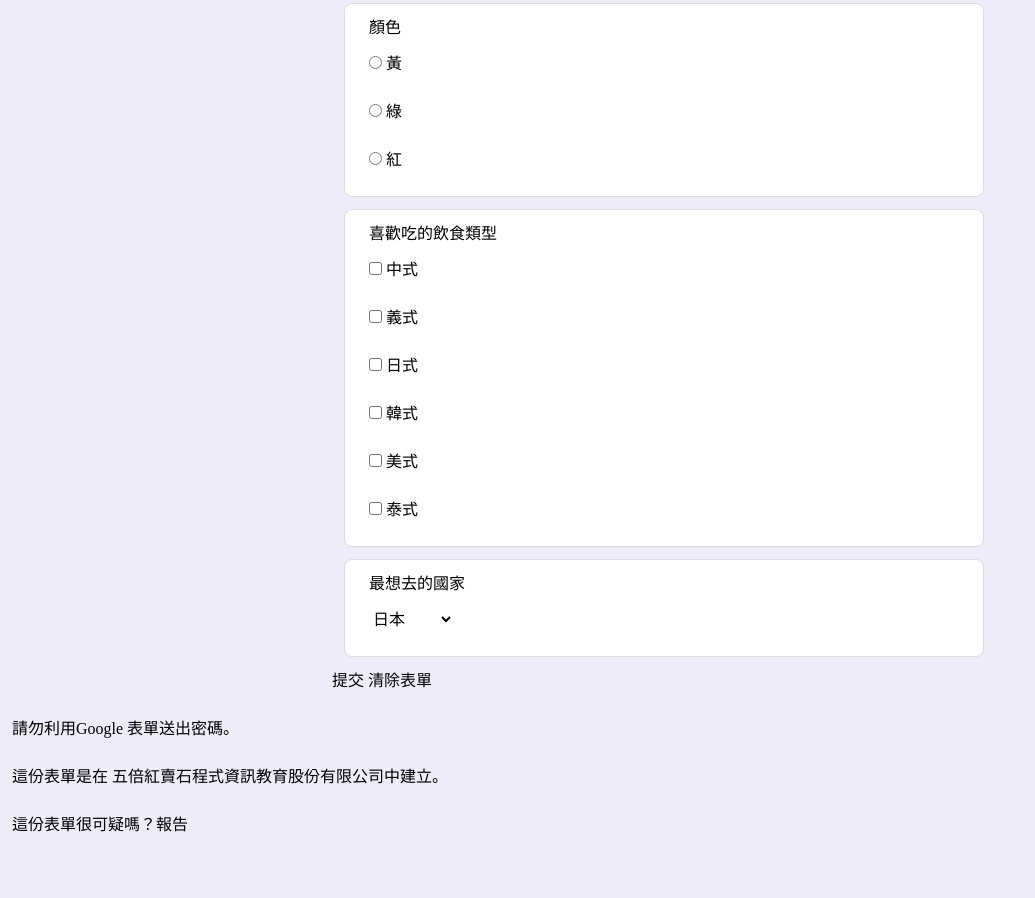
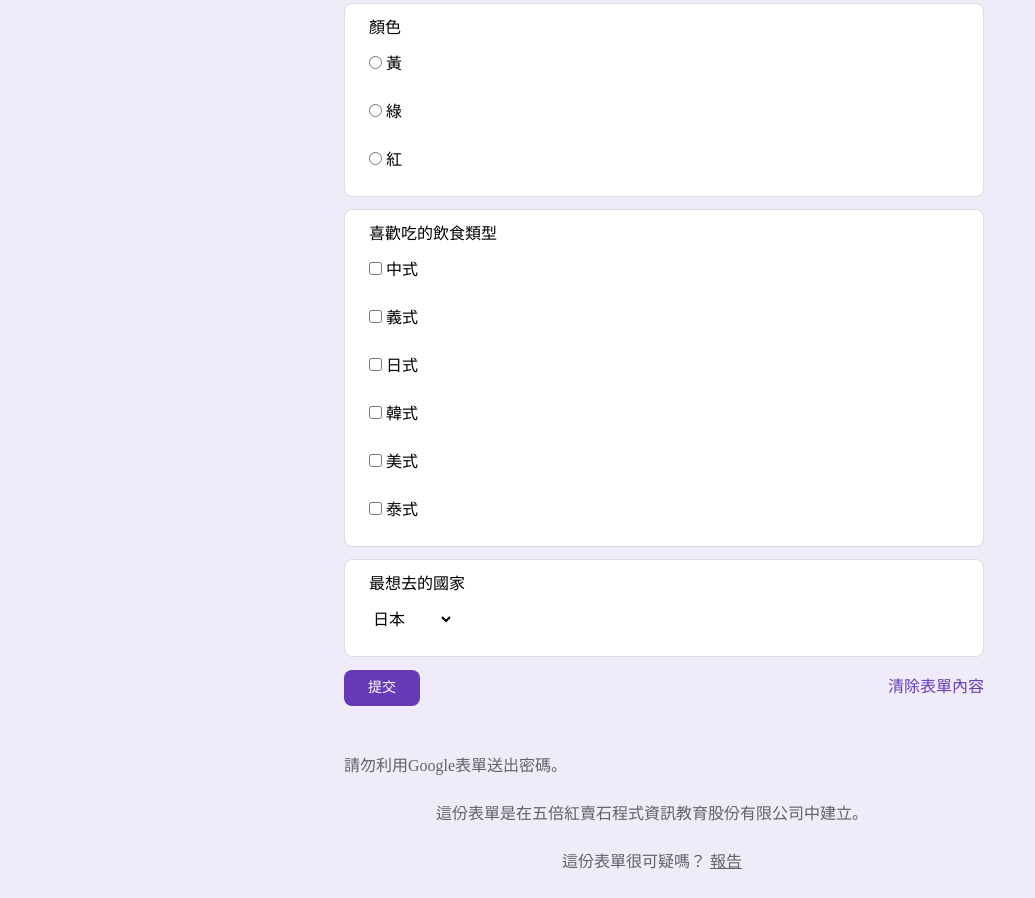
Before and after one commit to Louis-369/HTML-CSS, a plain HTML site: page 作業繳交/form prectice.html in a window 1280 px wide. Shown: the part 671-1569 px from the top of the page, without its empty margins (0-1035 px from the left). Before the commit the page ends 1520 px from the top, so only its background shows below. Drawn offline with Linux system fonts and the light colour scheme.

Commit message:
Refactor form and footer structure: add required attribute to email input, enhance button styling, and improve footer layout for better usability

```diff
--- a/作業繳交/form prectice.css
+++ b/作業繳交/form prectice.css
@@ -3,7 +3,8 @@ body {
   background-color: #f0ebf8;
 }
 /* 可以先設背景色看有無其他爆表 */
-form {
+form,
+footer {
   margin: 0 auto;
   width: 640px;
   text-align: left;
@@ -19,6 +20,7 @@ section {
 }
 .option-section {
   padding: 12px;
+  margin-bottom: 12px;
 }
 
 h1 {
@@ -41,6 +43,10 @@ input {
   outline: none;
 }
 
+span {
+  float: right;
+  color: #673ab7;
+}
 .head-div {
   background-color: #673ab7;
   border-radius: 8px 8px 0 0;
@@ -73,3 +79,23 @@ input {
   width: 170px;
   padding: 0;
 }
+.footer-center {
+  text-align: center;
+  color: #5f6368;
+}
+#report,
+.password-warn {
+  color: #5f6368;
+}
+.submit {
+  padding: 0px 24px;
+  color: #fff;
+  background-color: #673ab7;
+  border-radius: 8px;
+  font-size: 14px;
+}
+.button-section {
+  background-color: #f0ebf8;
+  border: none;
+  line-height: 36px;
+}
--- a/作業繳交/form prectice.html
+++ b/作業繳交/form prectice.html
@@ -48,7 +48,7 @@
         <label for="email">信箱</label>
         <span class="red-asterisk">*</span>
         <div>
-          <input type="email" id="email" placeholder="您的回答" />
+          <input type="email" id="email" required placeholder="您的回答" />
         </div>
         <div class="gray-bottom"></div>
       </section>
@@ -151,13 +151,25 @@
           </div>
         </label>
       </section>
-      <button type="submit">提交</button>
-      <button type="reset">清除表單</button>
+      <section class="button-section">
+        <button type="submit" class="submit">提交</button>
+        <span><button type="reset" class="reset">清除表單內容</button></span>
+      </section>
     </form>
   </body>
   <footer>
-    <div>請勿利用Google 表單送出密碼。</div>
-    <div>這份表單是在 五倍紅賣石程式資訊教育股份有限公司中建立。</div>
-    <div>這份表單很可疑嗎？報告</div>
+    <div class="password-warn">請勿利用Google表單送出密碼。</div>
+    <div class="footer-center">
+      這份表單是在五倍紅賣石程式資訊教育股份有限公司中建立。
+    </div>
+    <div class="footer-center">
+      這份表單很可疑嗎？
+      <a
+        href="https://drive.google.com/abuse?id=AKkXjoydXWY0mgYIjdBkcdDZLucty17BSF7IBJtYLVLaa39SegSoJEHHs-07XbfRApdQoJAK6ILK0OitJ556aac:0&amp;docurl=https://docs.google.com/forms/d/e/1FAIpQLSeRMAUDqY6GEPiHotfXZQLvGOQgB1nLfxA_TW-uwlC5vb8CWQ/viewform"
+        target="_blank"
+        id="report"
+        >報告</a
+      >
+    </div>
   </footer>
 </html>
```
